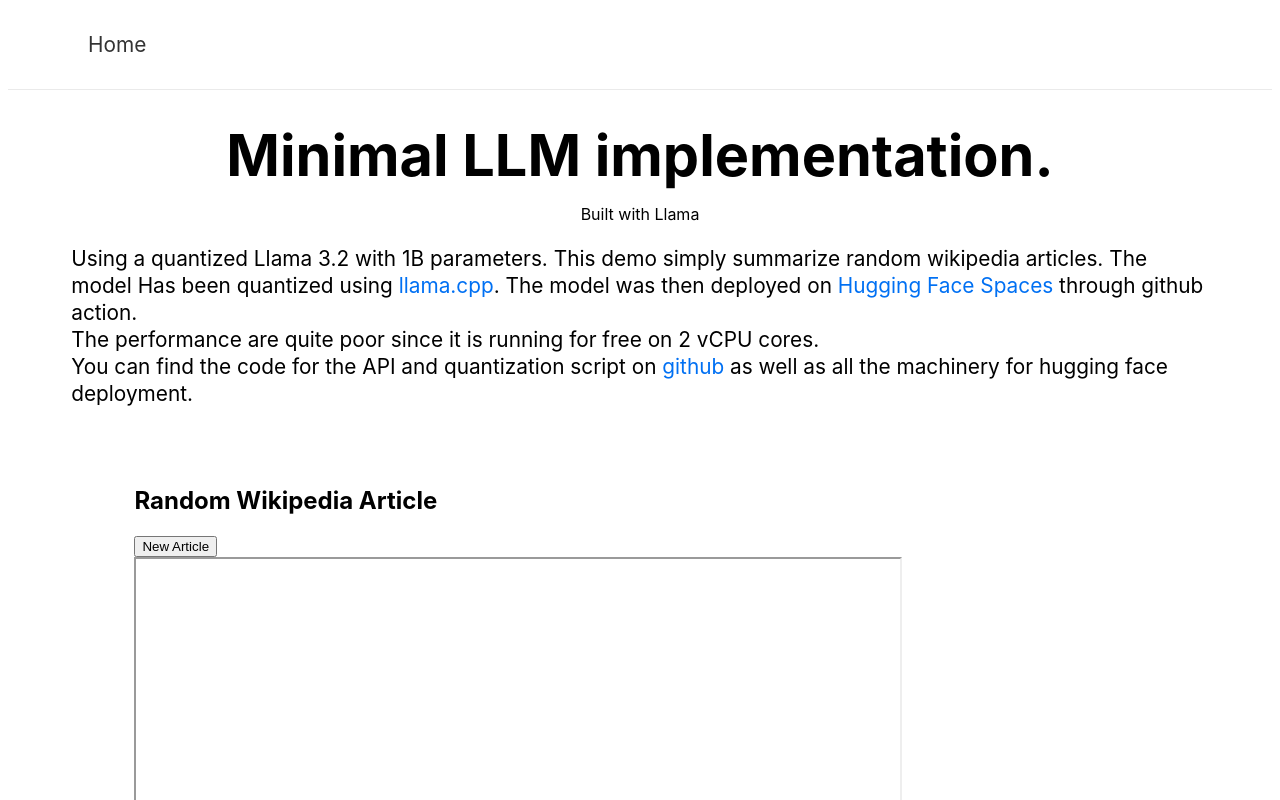
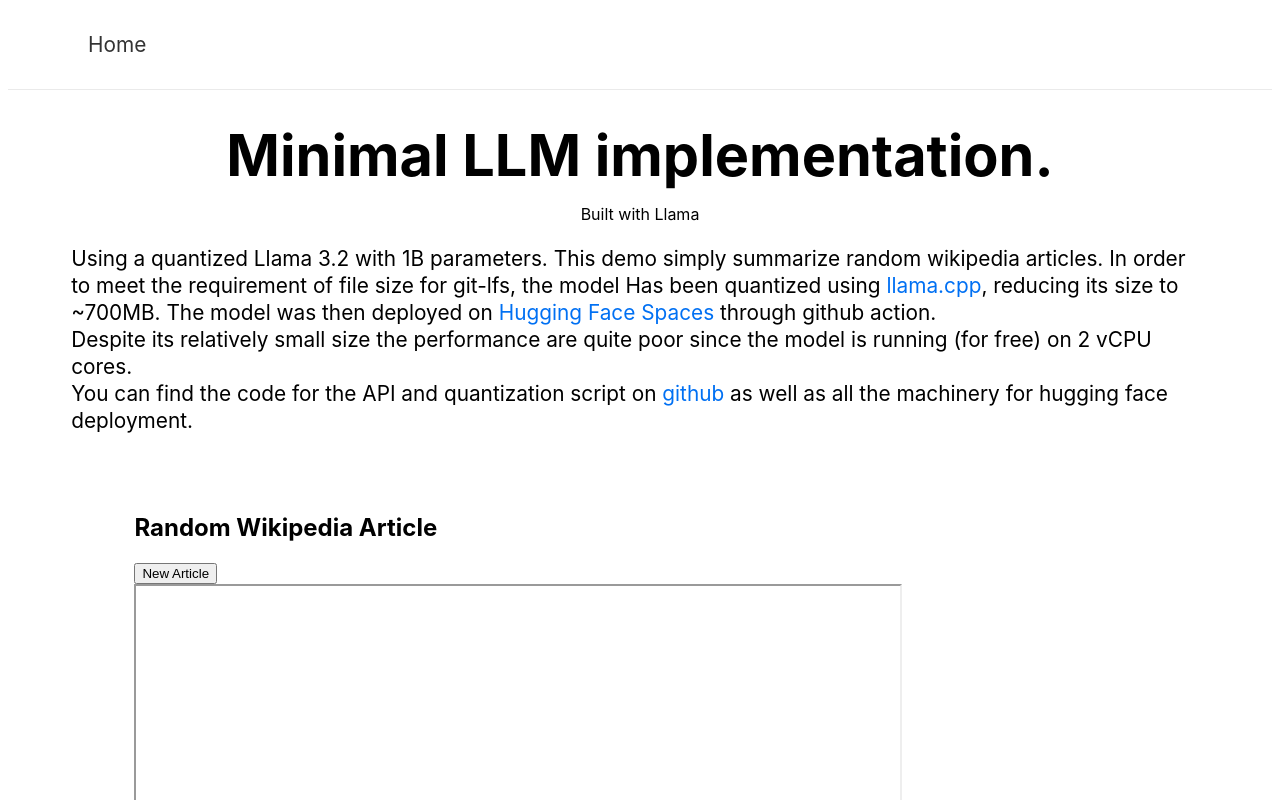
Before and after one commit to aygalic/portfolio, a Next.js app in the folder nextjs-blog/: page /tiny_llama in a window 1280 px wide. Shown: the top 800 px of the page. Built offline with nearby package versions, Linux system fonts and the light colour scheme; no server answers.

Commit message:
chore: detailing

```diff
--- a/nextjs-blog/pages/tiny_llama.js
+++ b/nextjs-blog/pages/tiny_llama.js
@@ -130,10 +130,10 @@ export default function LLMDemo() {
         <p className={styles.text}>
           Using a quantized Llama 3.2 with 1B parameters.
           This demo simply summarize random wikipedia articles.
-          The model Has been quantized using <a href='https://github.com/ggerganov/llama.cpp'>llama.cpp</a>.
+          In order to meet the requirement of file size for git-lfs, the model Has been quantized using <a href='https://github.com/ggerganov/llama.cpp'>llama.cpp</a>, reducing its size to ~700MB.
           The model was then deployed on <a href="https://huggingface.co/spaces/aygalic/tiny-llama">Hugging Face Spaces</a> through github action.
           <br/>
-          The performance are quite poor since it is running for free on 2 vCPU cores.
+          Despite its relatively small size the performance are quite poor since the model is running (for free) on 2 vCPU cores.
           <br/>
           You can find the code for the API and quantization script on <a href="https://github.com/aygalic/llama-summarizer">github</a> as well as all the machinery for hugging face deployment.
         </p>
```
